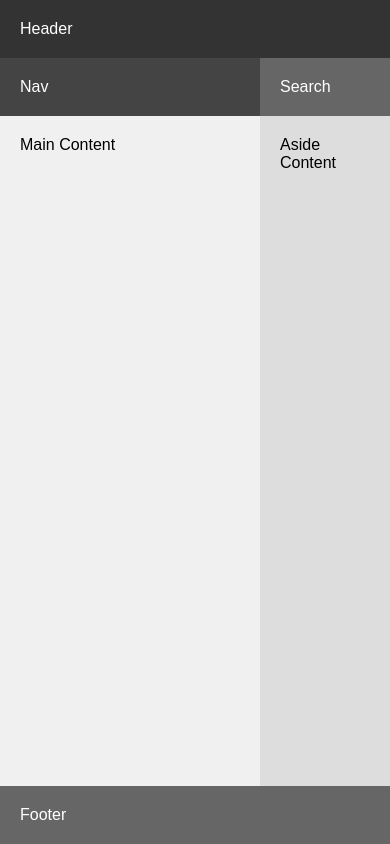
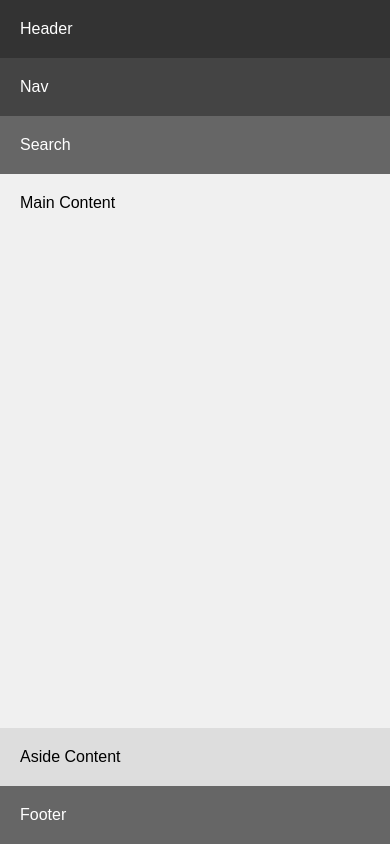
Before and after one commit to chelz2/elementary-level-css-grid-layout-2, a plain HTML site: page index.html in a window 390 px wide. Drawn offline with Linux system fonts and the light colour scheme.

Commit message:
mobile responsive - add media quaries to css grid layout

```diff
--- a/style.css
+++ b/style.css
@@ -54,3 +54,16 @@ footer {
   grid-column-start: 1;
   grid-column-end: 3;
 }
+
+@media (max-width: 786px) {
+  .container {
+    grid-template-columns: 1fr;
+    grid-template-rows: auto auto auto 1fr;
+    grid-auto-rows: auto;
+  }
+
+  header,
+  footer {
+    grid-column: span 1;
+  }
+}
```
